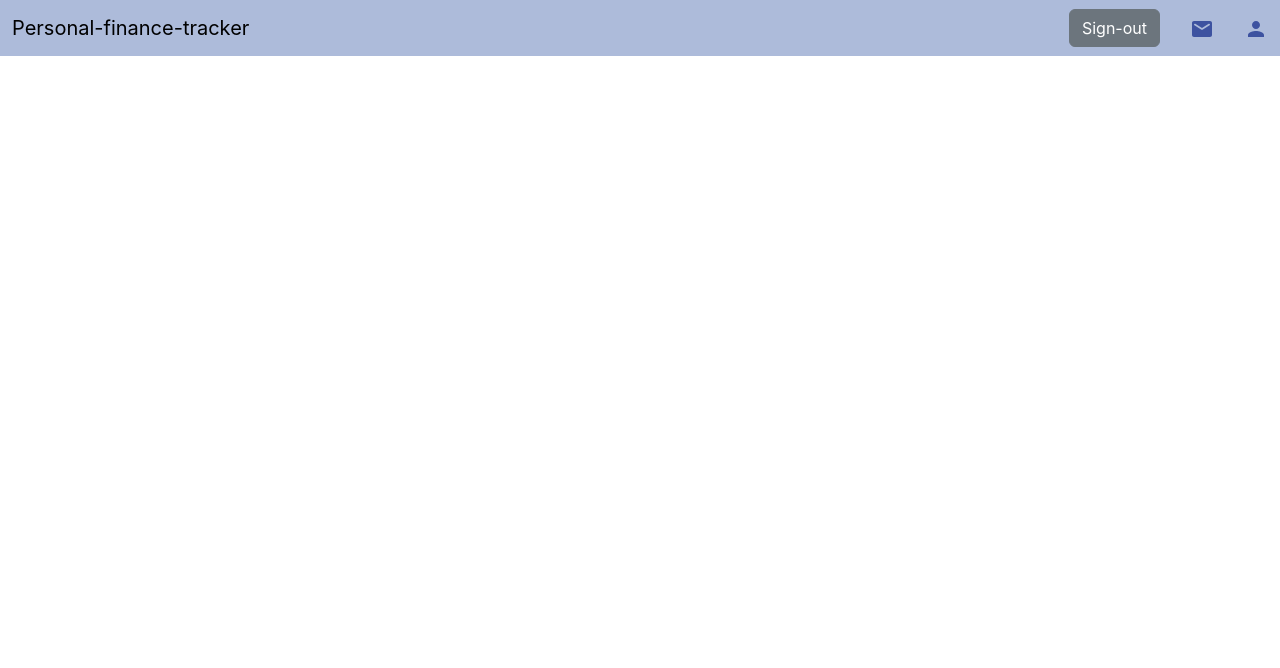
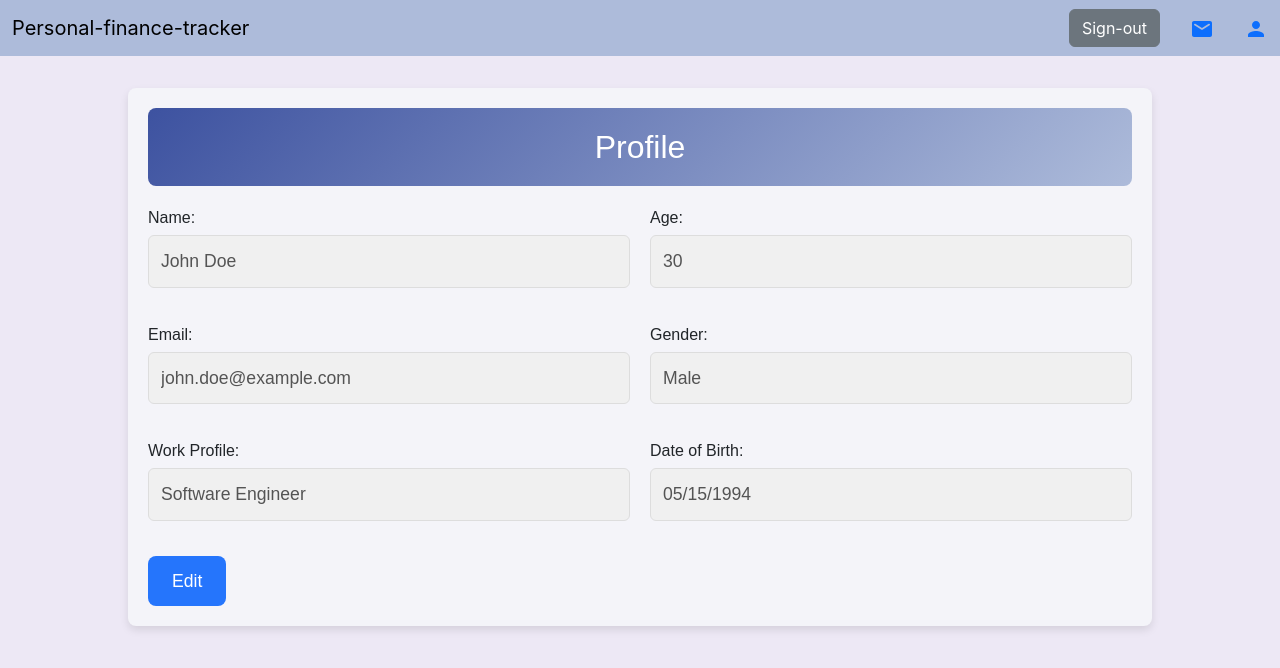
Before and after one commit to ShravaniAnilPatil/Expense-Tracker, a React (Create React App) app in the folder personal-finance-tracker/: page /profile in a window 1280 px wide. Shown: the top 668 px of the page. Built offline with nearby package versions, Linux system fonts and the light colour scheme.

Commit message:
designed profile page

```diff
--- a/personal-finance-tracker/src/App.js
+++ b/personal-finance-tracker/src/App.js
@@ -16,8 +16,8 @@ function App() {
   return (
 
     <div>
-     <NavBar />
       <Router>
+      <NavBar />
         <Routes>
           <Route path="/signup" element={<UserSignUp />} />
           <Route path="/login" element={<Login />} />
--- a/personal-finance-tracker/src/components/Home/Profile.jsx
+++ b/personal-finance-tracker/src/components/Home/Profile.jsx
@@ -1,9 +1,163 @@
-import React from 'react'
+import React, { useState } from 'react';
 
-export default function Profile() {
+const Profile = () => {
+  const [isEditing, setIsEditing] = useState(false);
+  const [profileData, setProfileData] = useState({
+    name: 'John Doe',
+    age: 30,
+    email: 'john.doe@example.com',
+    gender: 'Male',
+    workProf: 'Software Engineer',
+    dob: '1994-05-15',
+  });
+
+  const handleChange = (e) => {
+    setProfileData({
+      ...profileData,
+      [e.target.name]: e.target.value,
+    });
+  };
+
+  const handleEditClick = () => {
+    setIsEditing((prev) => !prev);
+  };
+
   return (
-    <div>
+    <div style={styles.container}>
+      <div style={styles.header}>
+        <h2 style={styles.headerText}>Profile</h2>
+      </div>
+      <div style={styles.profileContainer}>
+        <div style={styles.gridContainer}>
+          {/* Left Column */}
+          <div style={styles.fieldContainer}>
+            <label>Name:</label>
+            <input
+              type="text"
+              name="name"
+              value={profileData.name}
+              onChange={handleChange}
+              style={styles.input}
+              disabled={!isEditing}
+            />
+          </div>
+          <div style={styles.fieldContainer}>
+            <label>Age:</label>
+            <input
+              type="number"
+              name="age"
+              value={profileData.age}
+              onChange={handleChange}
+              style={styles.input}
+              disabled={!isEditing}
+            />
+          </div>
+          <div style={styles.fieldContainer}>
+            <label>Email:</label>
+            <input
+              type="email"
+              name="email"
+              value={profileData.email}
+              onChange={handleChange}
+              style={styles.input}
+              disabled={!isEditing}
+            />
+          </div>
 
+          {/* Right Column */}
+          <div style={styles.fieldContainer}>
+            <label>Gender:</label>
+            <input
+              type="text"
+              name="gender"
+              value={profileData.gender}
+              onChange={handleChange}
+              style={styles.input}
+              disabled={!isEditing}
+            />
+          </div>
+          <div style={styles.fieldContainer}>
+            <label>Work Profile:</label>
+            <input
+              type="text"
+              name="workProf"
+              value={profileData.workProf}
+              onChange={handleChange}
+              style={styles.input}
+              disabled={!isEditing}
+            />
+          </div>
+          <div style={styles.fieldContainer}>
+            <label>Date of Birth:</label>
+            <input
+              type="date"
+              name="dob"
+              value={profileData.dob}
+              onChange={handleChange}
+              style={styles.input}
+              disabled={!isEditing}
+            />
+          </div>
+        </div>
+        <button onClick={handleEditClick} style={styles.editButton}>
+          {isEditing ? 'Save' : 'Edit'}
+        </button>
+      </div>
     </div>
-  )
-}
+  );
+};
+
+const styles = {
+  container: {
+    fontFamily: 'Arial, sans-serif',
+    width: '80%',
+    margin: '0 auto',
+    padding: '20px',
+    backgroundColor: '#f4f4f9',
+    borderRadius: '8px',
+    boxShadow: '0 4px 8px rgba(0, 0, 0, 0.1)',
+  },
+  header: {
+    background: 'linear-gradient(135deg, #3D52A0, #ADBBDA)',
+    padding: '20px',
+    borderRadius: '8px',
+    color: 'white',
+    textAlign: 'center',
+  },
+  headerText: {
+    margin: 0,
+    fontSize: '2rem',
+  },
+  profileContainer: {
+    marginTop: '20px',
+  },
+  gridContainer: {
+    display: 'grid',
+    gridTemplateColumns: '1fr 1fr', // 2 columns
+    gap: '20px',
+  },
+  fieldContainer: {
+    marginBottom: '15px',
+  },
+  input: {
+    width: '100%',
+    padding: '12px',
+    marginTop: '5px',
+    borderRadius: '6px',
+    border: '1px solid #ddd',
+    fontSize: '1.1rem',
+    backgroundColor: '#f0f0f0', // Make the disabled fields visually different
+  },
+  editButton: {
+    padding: '12px 24px',
+    backgroundColor: '#2575fc',
+    color: 'white',
+    border: 'none',
+    borderRadius: '8px',
+    cursor: 'pointer',
+    fontSize: '1.1rem',
+    marginTop: '20px',
+  },
+};
+
+export default Profile;
--- a/personal-finance-tracker/src/components/Navbar.jsx
+++ b/personal-finance-tracker/src/components/Navbar.jsx
@@ -5,6 +5,7 @@ import Navbar from 'react-bootstrap/Navbar';
 import styles from '../styles/home.module.css';
 import PersonIcon from '@mui/icons-material/Person';
 import EmailRoundedIcon from '@mui/icons-material/EmailRounded';
+import { Link } from "react-router-dom";
 function NavBar() {
   return (
     <Navbar expand="lg" className={styles.navbody}>
@@ -20,11 +21,13 @@ function NavBar() {
           >
           </Nav>
           <Button variant="secondary">Sign-out</Button>
-          <div className={styles.profile}>
-          <EmailRoundedIcon />
+          <div >
+          <Link to="/notify" className={styles.profile}><EmailRoundedIcon /></Link>
           </div>
-          <div className={styles.profile}>
-          <PersonIcon /></div>
+          <div >
+          <Link to="/profile" className={styles.profile}><PersonIcon /></Link>
+          </div>
+
         </Navbar.Collapse>
       </Container>
     </Navbar>
--- a/personal-finance-tracker/src/styles/home.module.css
+++ b/personal-finance-tracker/src/styles/home.module.css
@@ -2,6 +2,9 @@
     display: flex;
     flex-direction: column;
 
+}
+body{
+  background-color: #EDE8F5;
 }
 .navbody{
     background-color: #ADBBDA;
```
